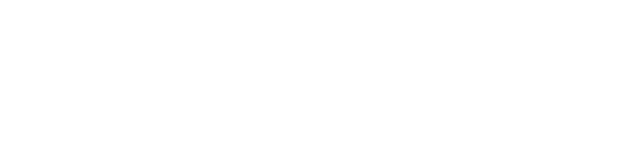
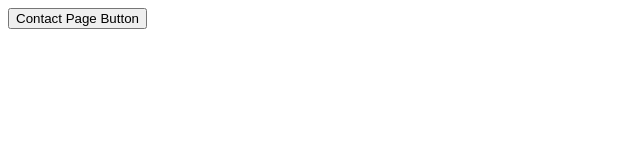
Before and after one commit to sdhin1/splitmate, a plain HTML site: page contact.html in a window 1280 px wide. Shown: the whole page, without its empty margins (0-640 px from the left). Drawn offline with Linux system fonts and the light colour scheme.

Commit message:
Contact Button

```diff
--- a/contact.html
+++ b/contact.html
@@ -4,6 +4,7 @@
     <meta charset="UTF-8">
     <meta name="viewport" content="width=device-width, initial-scale=1.0">
     <title>Document</title>
+    <button>Contact Page Button</button>
 </head>
 <body>
 
```
